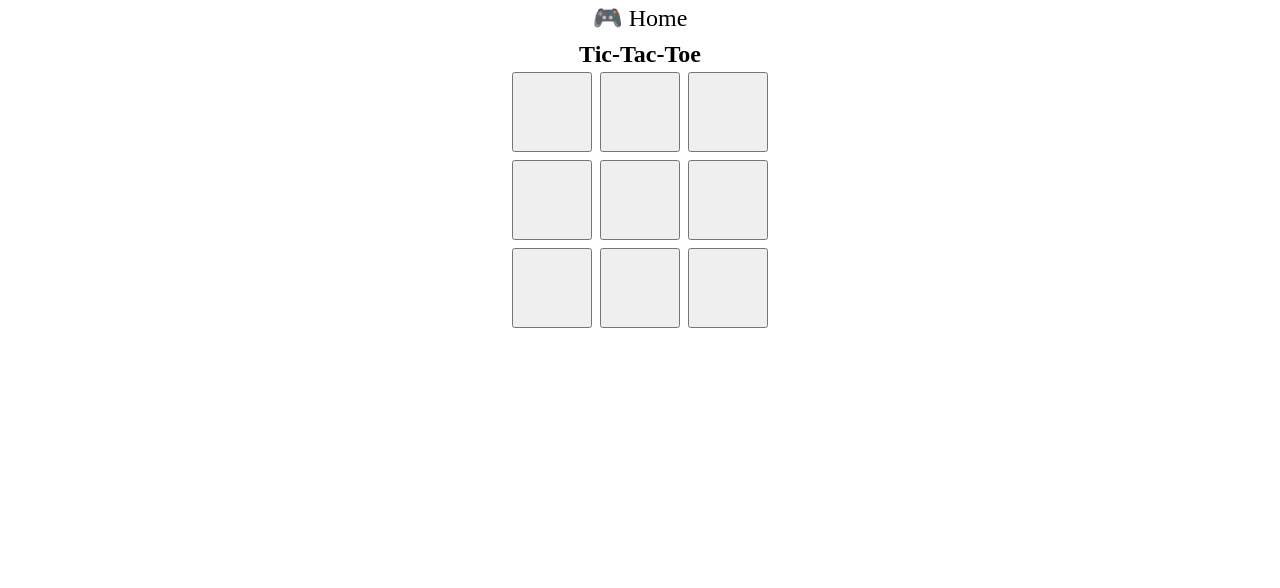
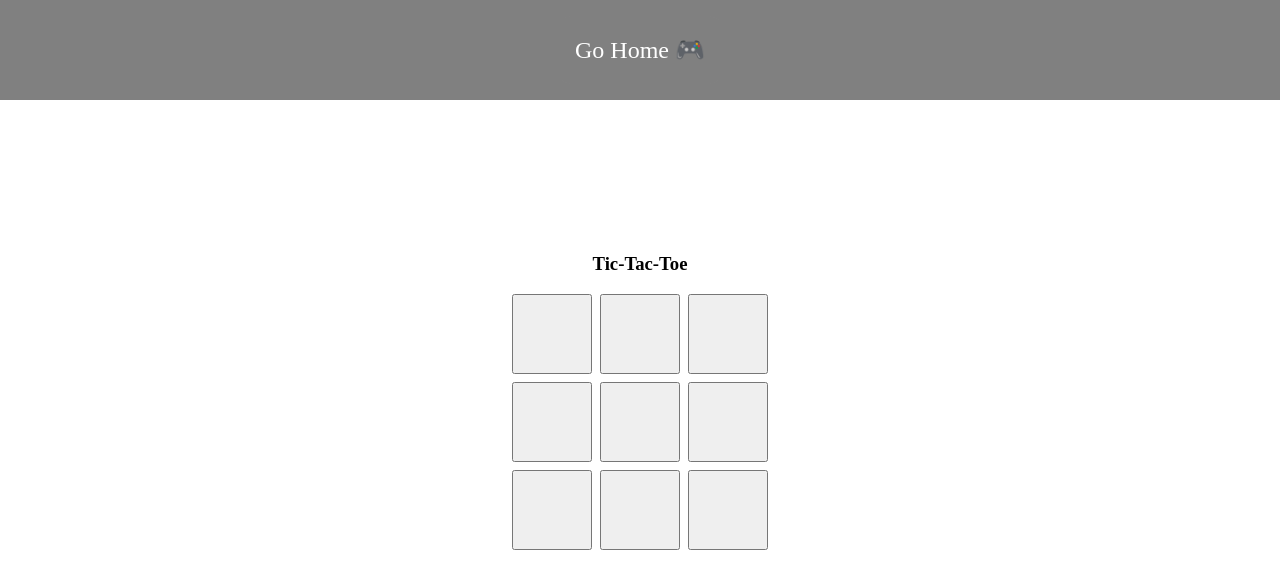
Before and after one commit to lacriman/react-tic-tac-toe, a React (Vite) app: page /tic-tac-toe in a window 1280 px wide. Shown: the top 588 px of the page. Built offline with nearby package versions, Linux system fonts and the light colour scheme.

Commit message:
feat: enhance layout and styling for App and TicTacToePage, add reset styles

```diff
--- a/src/App.tsx
+++ b/src/App.tsx
@@ -3,14 +3,14 @@ import "./styles/App.css";
 
 export function App() {
   return (
-    <>
+    <section className="homeWrapper">
       <nav className="nav">
-        <Link to="/">🎮 Home</Link>
+        <Link to="/">Go Home 🎮</Link>
       </nav>
 
       <main className="home-page__wrapper">
         <Outlet />
       </main>
-    </>
+    </section>
   );
 }
--- a/src/pages/TicTacToePage.css
+++ b/src/pages/TicTacToePage.css
@@ -0,0 +1,6 @@
+.tic-tac-toe__wrapper {
+  display: flex;
+  justify-content: center;
+  flex-direction: column;
+  gap: 1rem;
+}
--- a/src/pages/TicTacToePage.tsx
+++ b/src/pages/TicTacToePage.tsx
@@ -1,9 +1,9 @@
 import { Board } from "@/games/tic-tac-toe";
-import "./TicTacToePage.css"
+import "./TicTacToePage.css";
 
 export function TicTacToePage() {
   return (
-    <section>
+    <section className="tic-tac-toe__wrapper">
       <h1 className="title">Tic-Tac-Toe</h1>
       <Board />
     </section>
--- a/src/styles/App.css
+++ b/src/styles/App.css
@@ -1,4 +1,17 @@
+.homeWrapper {
+  display: flex;
+  justify-content: center;
+  align-items: center;
+  flex-direction: column;
+}
+
 .nav {
+  position: absolute;
+  top: 0;
+  left: 0;
+  width: 100%;
+  background-color: gray;
+  padding: 1rem 2rem;
   display: flex;
   justify-content: center;
 }
@@ -6,7 +19,15 @@
 .nav a {
   text-decoration: none;
   font-size: 1.5rem;
-  color: black;
+  padding: 1rem 1.5rem;
+  border-radius: 1.5rem;
+  background-color: gray;
+  color: rgb(255, 255, 255);
+  transition: .3s;
+
+  &:hover {
+    background-color: rgb(78, 78, 78);
+  }
 }
 
 .home-page__wrapper {
--- a/src/styles/reset.css
+++ b/src/styles/reset.css
@@ -73,3 +73,10 @@ h6 {
 #__next {
   isolation: isolate;
 }
+
+
+#root {
+  height: 100vh;
+  display: flex;
+  justify-content: center;
+}
```
